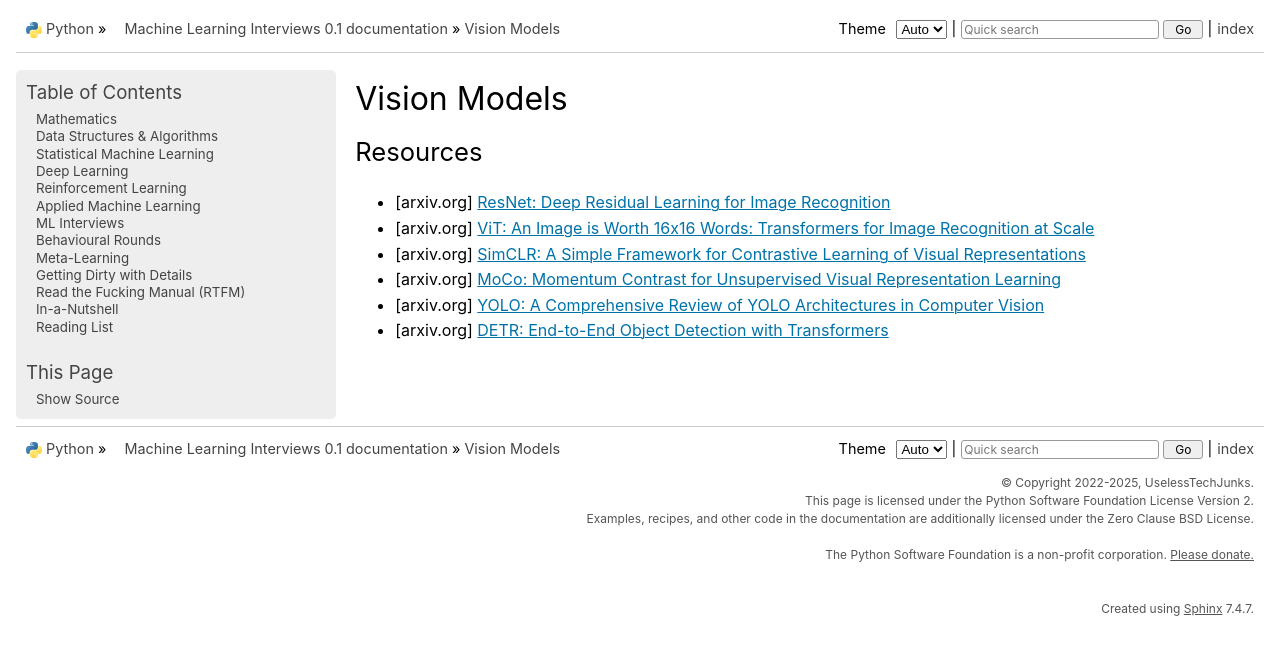
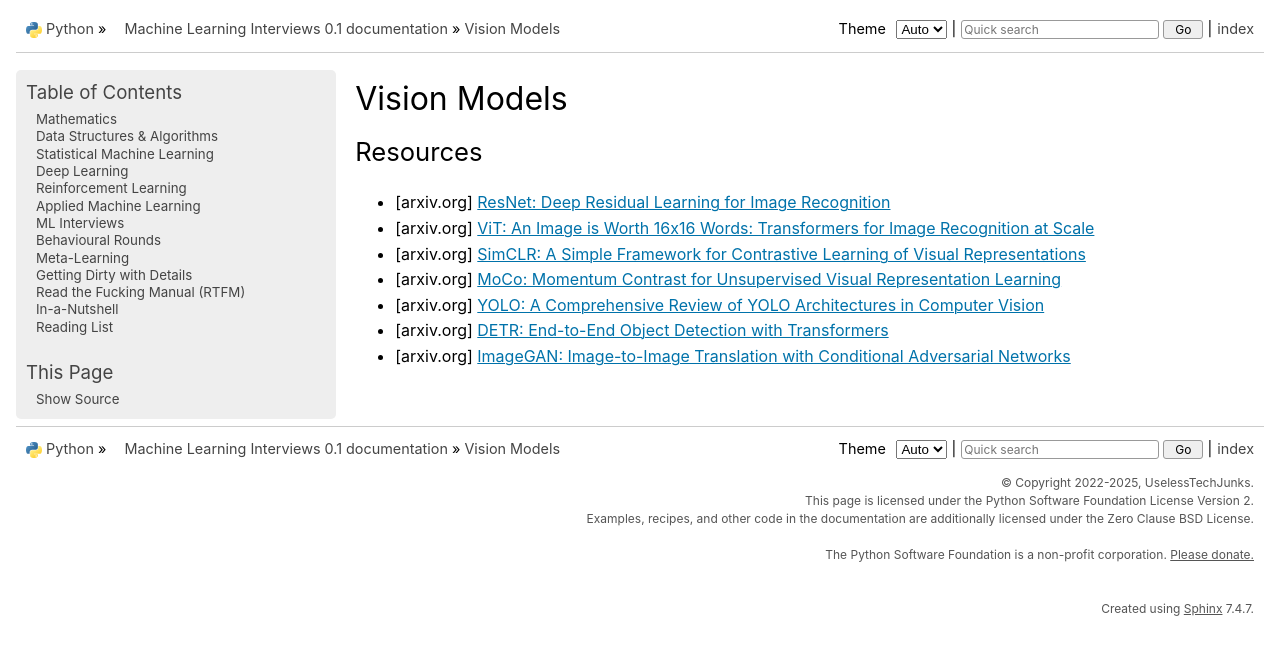
Before and after one commit to uselesstechjunks/leetcode, a Sphinx documentation site: the page built from docs/source/applied/methods/tech/vision.rst, in a window 1280 px wide. Shown: the top 655 px of the page. Built offline with Sphinx 7.4.7, drawn with Linux system fonts in a browser that asks for light colours; pages that are not in the unit, such as notebooks, are missing from menus.

Commit message:
Update vision.rst

```diff
--- a/docs/source/applied/methods/tech/vision.rst
+++ b/docs/source/applied/methods/tech/vision.rst
@@ -10,3 +10,4 @@ Resources
 - [arxiv.org] `MoCo: Momentum Contrast for Unsupervised Visual Representation Learning <https://arxiv.org/abs/1911.05722>`_
 - [arxiv.org] `YOLO: A Comprehensive Review of YOLO Architectures in Computer Vision <https://arxiv.org/abs/2304.00501>`_
 - [arxiv.org] `DETR: End-to-End Object Detection with Transformers <https://arxiv.org/abs/2005.12872>`_
+- [arxiv.org] `ImageGAN: Image-to-Image Translation with Conditional Adversarial Networks <https://arxiv.org/pdf/1611.07004>`_
```
